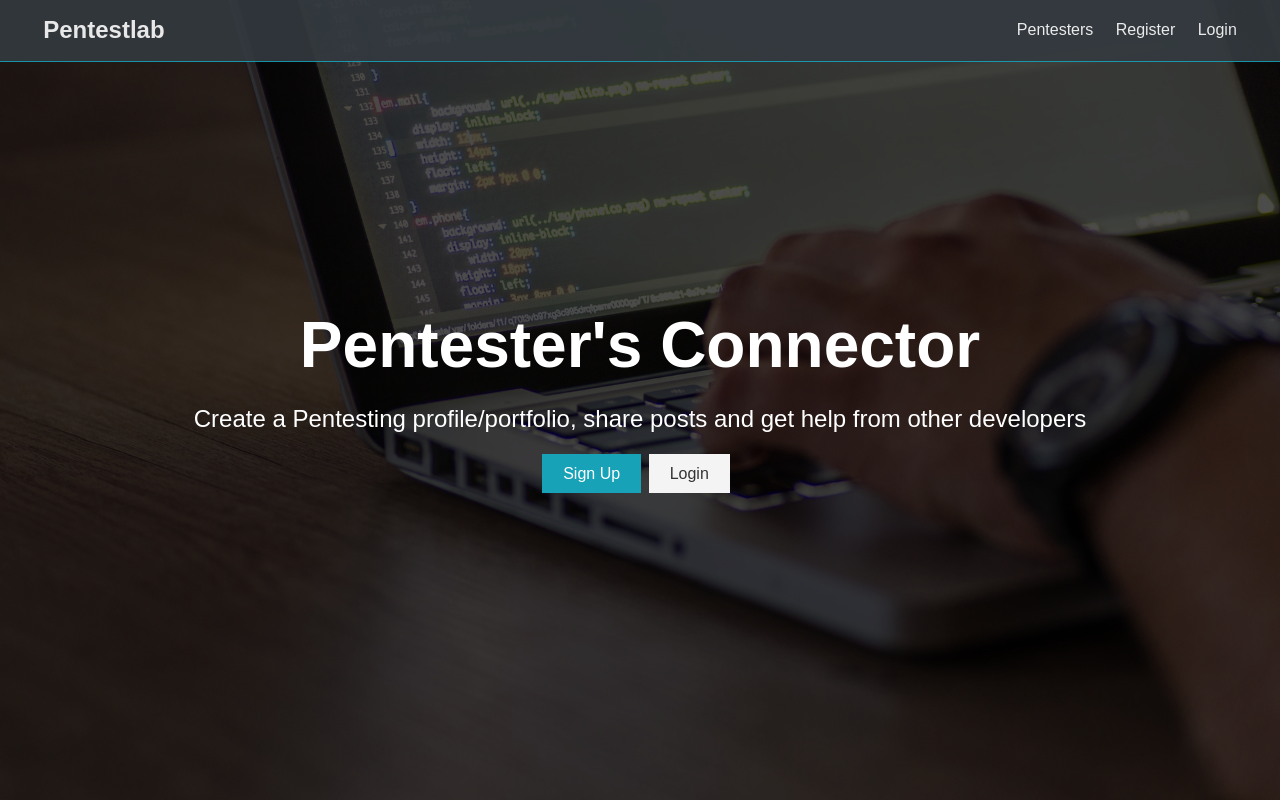
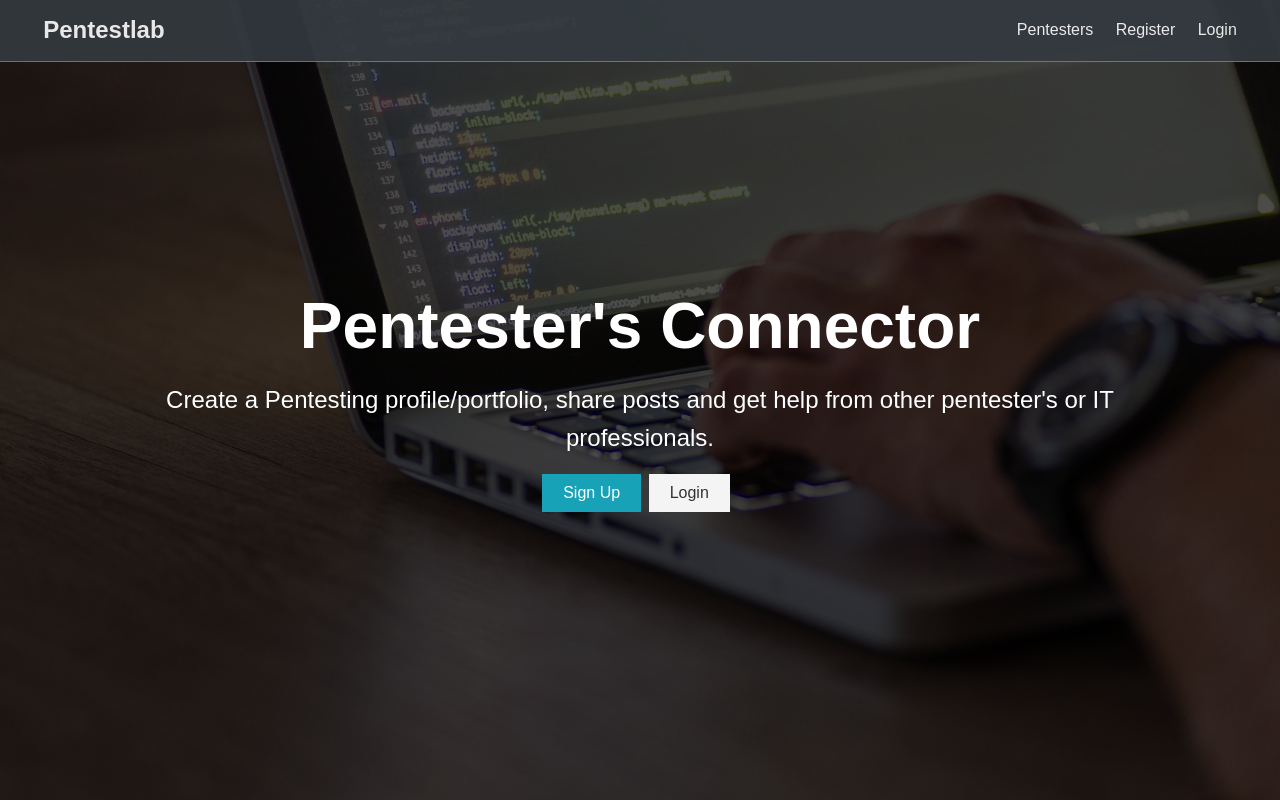
Before and after one commit to Nanyte25/penconnectorlab, a React (Create React App) app in the folder client/: page / in a window 1280 px wide. Built offline with nearby package versions, Linux system fonts and the light colour scheme; no server answers.

Commit message:
updating navigation structure and adding new profile routes.

```diff
--- a/client/src/components/layout/Landing.js
+++ b/client/src/components/layout/Landing.js
@@ -15,7 +15,7 @@ const Landing = ({ isAuthenticated }) => {
           <h1 className='x-large'>Pentester's Connector</h1>
           <p className='lead'>
             Create a Pentesting profile/portfolio, share posts and get help from
-            other developers
+            other pentester's or IT professionals.
           </p>
           <div className='buttons'>
             <Link to='/register' className='btn btn-primary'>
--- a/client/src/components/layout/Navbar.js
+++ b/client/src/components/layout/Navbar.js
@@ -8,7 +8,7 @@ const Navbar = ({ auth: { isAuthenticated }, logout }) => {
   const authLinks = (
     <ul>
       <li>
-        <Link to="/profiles">Developers</Link>
+        <Link to="/profiles">Pentester's</Link>
       </li>
       <li>
         <Link to="/posts">Posts</Link>
--- a/client/src/components/profiles/Profiles.js
+++ b/client/src/components/profiles/Profiles.js
@@ -16,7 +16,7 @@ const Profiles = ({ getProfiles, profile: { profiles, loading } }) => {
         <Spinner />
       ) : (
         <Fragment>
-          <h1 className='large text-primary'>Developers</h1>
+          <h1 className='large text-primary'>Pentester's</h1>
           <p className='lead'>
             <i className='fab fa-connectdevelop' /> Browse and connect with
             developers
--- a/package.json
+++ b/package.json
@@ -27,6 +27,7 @@
     "normalize-url": "^4.5.0",
     "passport": "^0.4.1",
     "passport-jwt": "^4.0.0",
+    "react-alert": "^7.0.2",
     "validator": "^13.5.2"
   },
   "devDependencies": {
```
Also changed, not shown: 1 other file (tests, documents, lock files or other folders).
